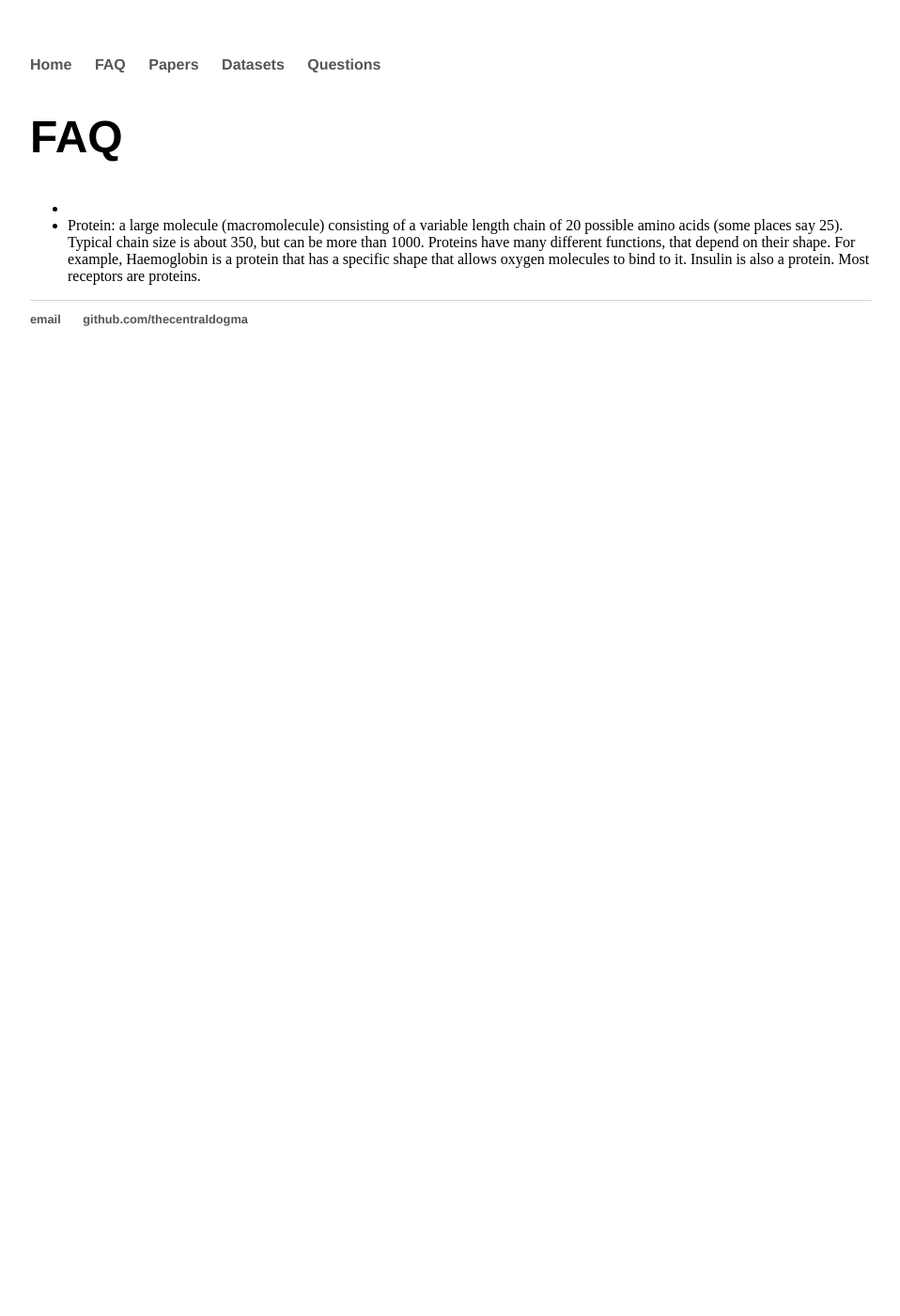
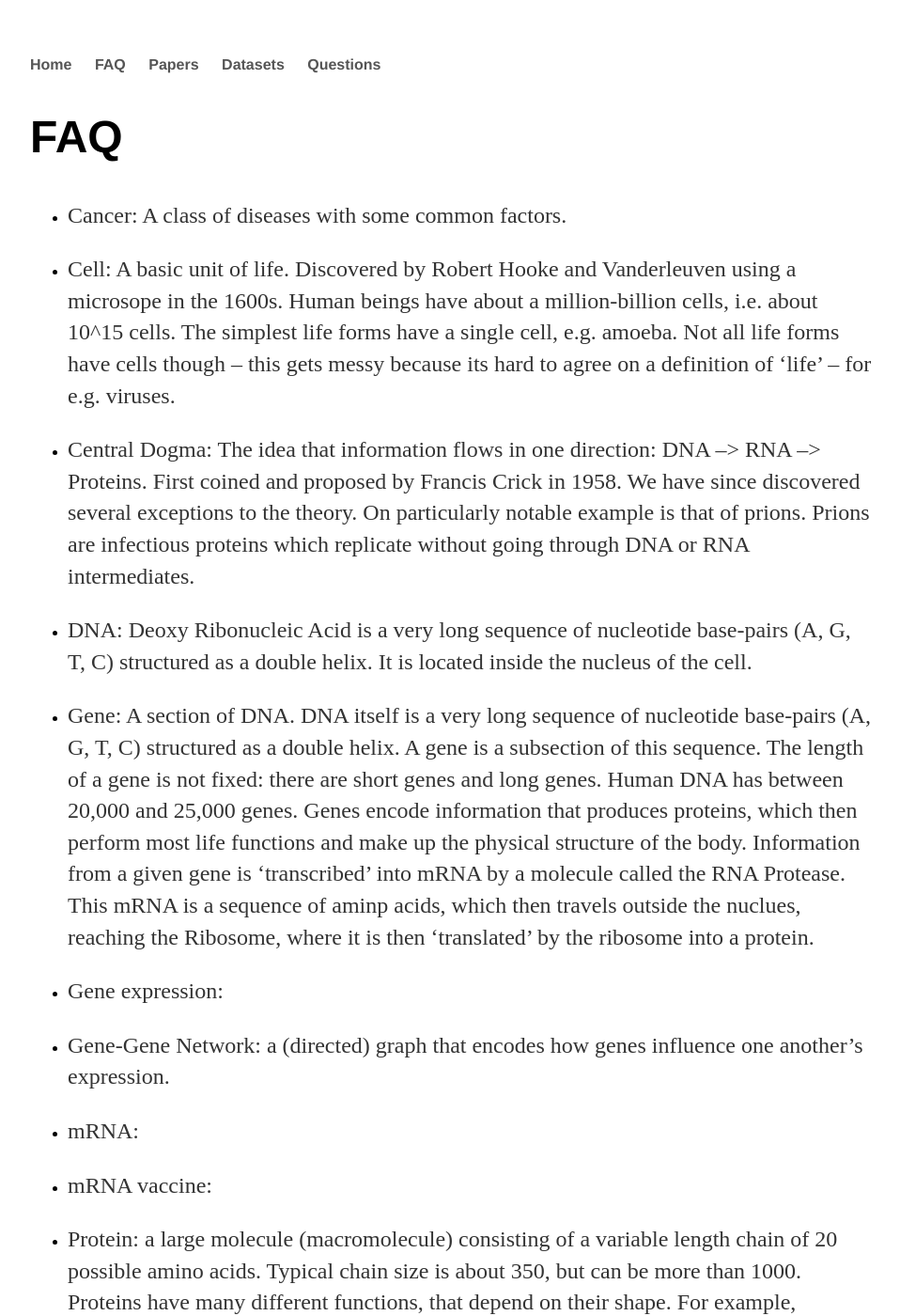
Before and after one commit to thecentraldogma/thecentraldogma.github.io, a Jekyll site: the page built from Glossary/glossary.md, in a window 1280 px wide and 1400 px high. Shown: the whole window at 94% size, without its empty margins (160-1118 px from the left). Built offline with Jekyll 4.4.1, drawn with Linux system fonts in a browser that asks for light colours; some of the changed text lies outside the part shown.

Commit message:
Added to glossary

```diff
--- a/Glossary/glossary.md
+++ b/Glossary/glossary.md
@@ -3,5 +3,36 @@ layout: page
 title: FAQ
 ---
 
--
-- Protein: a large molecule (macromolecule) consisting of a variable length chain of 20 possible amino acids (some places say 25). Typical chain size is about 350, but can be more than 1000. Proteins have many different functions, that depend on their shape. For example, Haemoglobin is a protein that has a specific shape that allows oxygen molecules to bind to it. Insulin is also a protein. Most receptors are proteins.
+- Cancer: A class of diseases with some common factors.
+
+- Cell: A basic unit of life. Discovered by Robert Hooke and Vanderleuven using a microsope in the 1600s. Human beings have about a million-billion cells, i.e. about 10^15 cells. The simplest life forms have a single cell, e.g. amoeba. Not all life forms have cells though  -- this gets messy because its hard to agree on a definition of 'life' -- for e.g. viruses.
+
+- Central Dogma: The idea that information flows in one direction: DNA --> RNA --> Proteins. First coined and proposed by Francis Crick in 1958. We have since discovered several exceptions to the theory. On particularly notable example is that of prions. Prions are infectious proteins which replicate without going through DNA or RNA intermediates.
+
+- DNA: Deoxy Ribonucleic Acid is a very long sequence of nucleotide base-pairs (A, G, T, C) structured as a double helix. It is located inside the nucleus of the cell.
+
+- Gene: A section of DNA. DNA itself is a very long sequence of nucleotide base-pairs (A, G, T, C) structured as a double helix. A gene is a subsection of this sequence. The length of a gene is not fixed: there are short genes and long genes. Human DNA has between 20,000 and 25,000 genes. Genes encode information that produces proteins, which then perform most life functions and make up the physical structure of the body. Information from a given gene is 'transcribed' into mRNA by a molecule called the RNA Protease. This mRNA is a sequence of aminp acids, which then travels outside the nuclues, reaching the Ribosome, where it is then 'translated' by the ribosome into a protein.
+
+- Gene expression:
+
+- Gene-Gene Network: a (directed) graph that encodes how genes influence one another's expression.
+
+- mRNA:
+
+- mRNA vaccine:
+
+- Protein: a large molecule (macromolecule) consisting of a variable length chain of 20 possible amino acids. Typical chain size is about 350, but can be more than 1000. Proteins have many different functions, that depend on their shape. For example, Haemoglobin is a protein that has a specific shape that allows oxygen molecules to bind to it. Insulin is also a protein. Most receptors are proteins.
+
+
+
+- QSAR:
+
+- Receptor:
+
+- Recombinant: Recombinant refers to the technology used to create proteins by inserting the gene for the target protein into another organism, such as yeast or bacterial cells, which then produce the protein. This produced protein is used as the active ingredient in the vaccine to elicit an immune response without causing the disease, providing immunity against future infections.
+
+- Ribosome: An 'organelle' in the cell outside the nucleus that does translation, i.e. conversion from mRNA to proteins. Ribosomes are protein-factories.
+
+- RTS,S vaccine:
+
+- scRNA data: Single Cell RNA data. This means that the data was collected from a single cell, rather than from a multi cellular organism. The data itself consists of the relative quantitives of various RNA molecules, which are proportional to the degree to which the corresponding gene that created that RNA, is expressed. The data is typically normalized for gene length -- basically, longer genes have a greater chance of producing RNA because the the 'transcription factors' (some kind of molecules) that must attach to the DNA have a greater chance of doing so for genes that are longer.
```
